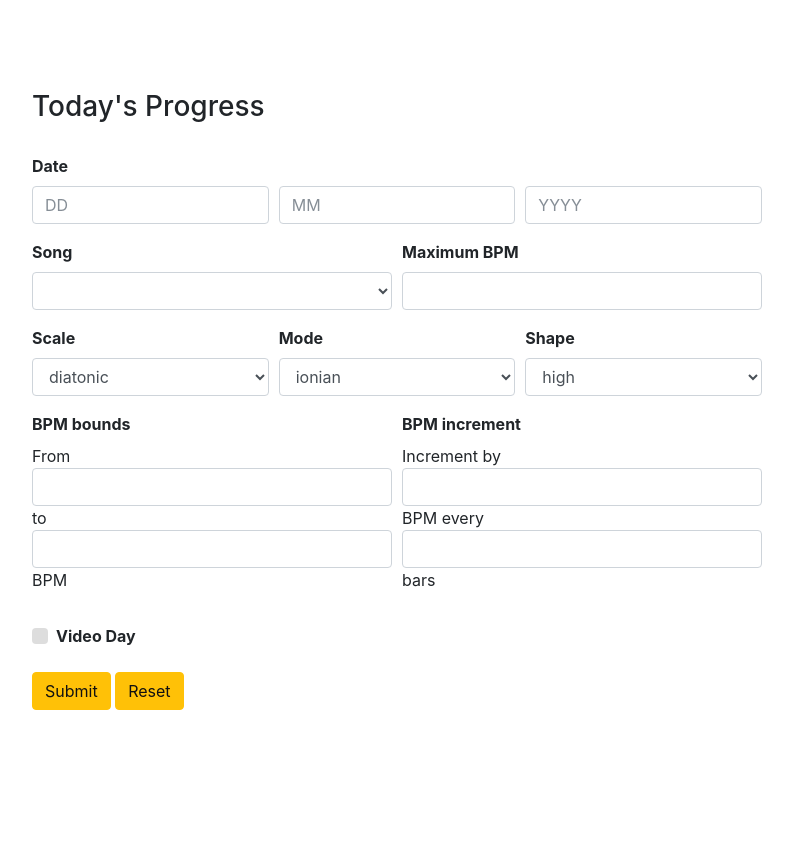
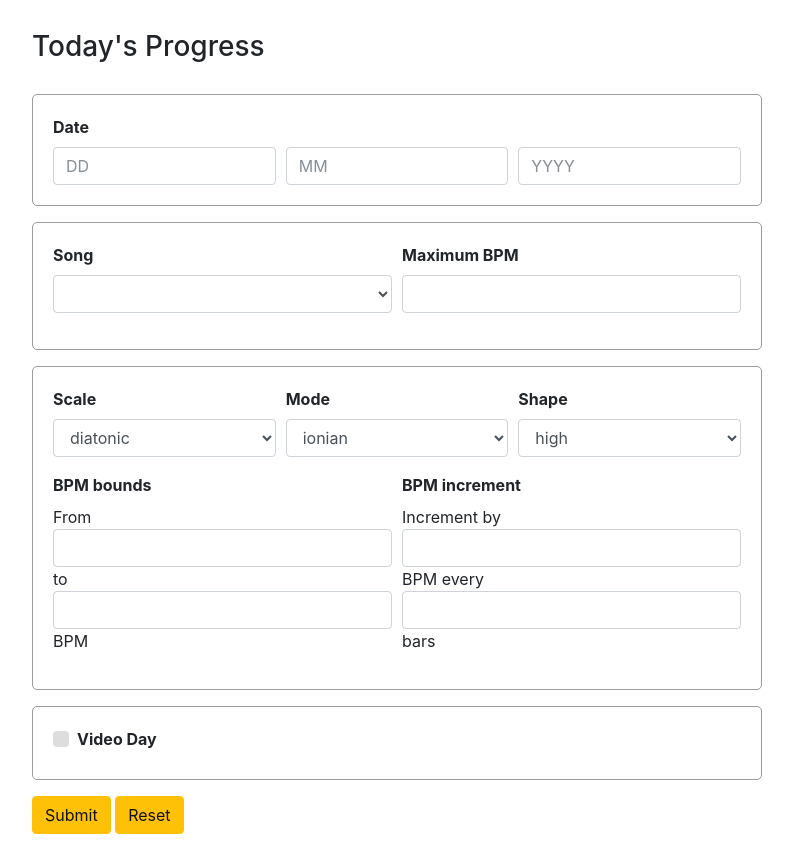
Before and after one commit to mebble/progress-tracker, a website: page public/index.html in a window 1280 px wide. Shown: the whole page, without its empty margins (243-1036 px from the left). Before the commit the page ends 800 px from the top, so only its background shows below. Drawn offline with nearby package versions, Linux system fonts and the light colour scheme; no server answers.

Commit message:
make every form child a .form-group and give them padding and border

```diff
--- a/public/index.html
+++ b/public/index.html
@@ -30,6 +30,7 @@
 								</div>
 							</div>
 						</div><!-- date group -->
+						<div class="form-group">
 							<div class="form-row">
 								<div class="form-group col-md-6">
 									<label>Song</label>
@@ -38,6 +39,7 @@
 								<div class="form-group col-md-6">
 									<label>Maximum BPM</label>
 									<input class="form-control" type="text" name="">
+								</div>
 							</div>
 						</div><!-- song group -->
 						<div class="form-group">
--- a/public/styles/style.css
+++ b/public/styles/style.css
@@ -11,12 +11,14 @@
 	margin-bottom: 30px;
 }
 
-.form-list li {
-	padding: 5px 0px;
+form#day-progress label {
+	font-weight: bolder;
 }
 
-form#day-progress label {
-	font-weight: bolder;
+form#day-progress > div {
+	padding: 20px;
+	border: 1px solid #9c9c9c;
+	border-radius: 5px;
 }
 
 @media (min-width: 576px) {
```
Lines whose indentation alone changed are shown as unchanged.
